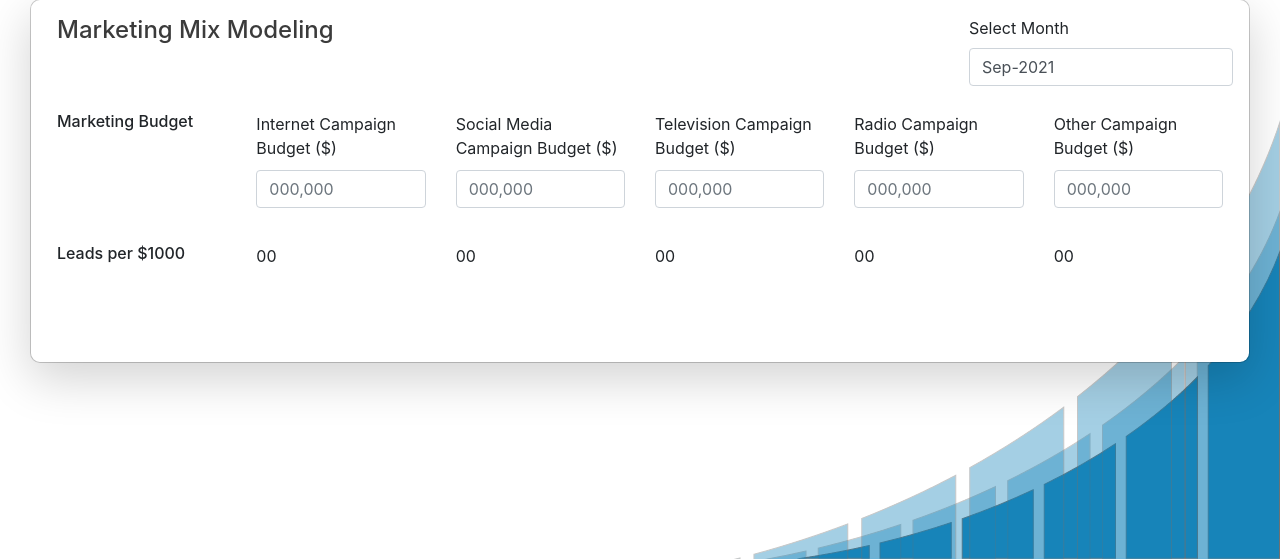
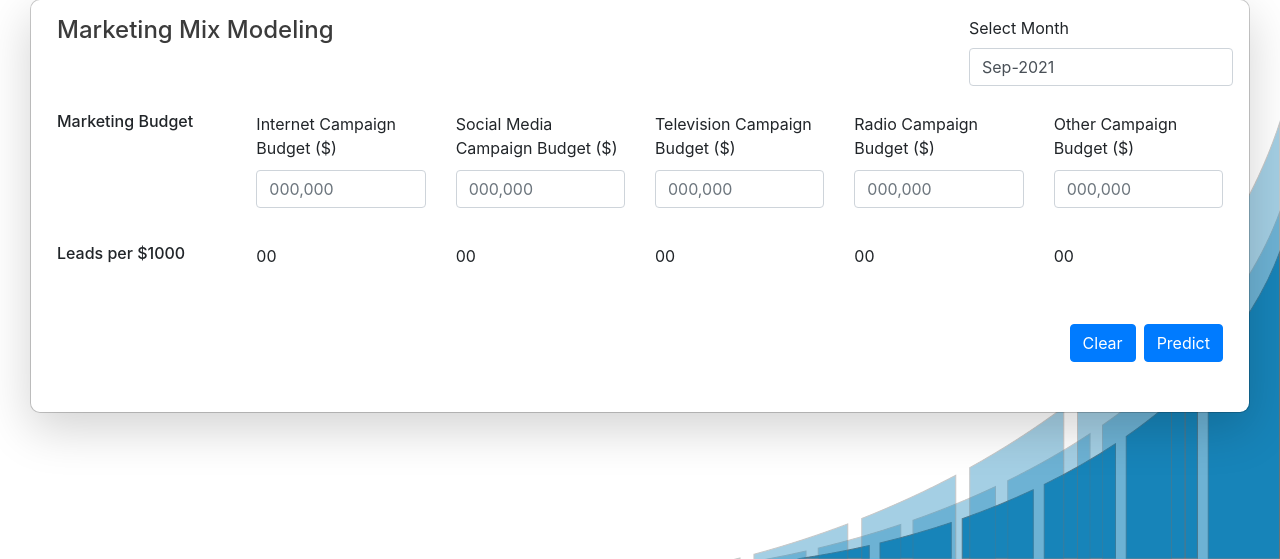
Before and after one commit to Praveen76/VisionetMMM, a Flask app: page / in a window 1280 px wide. Shown: the part 241-800 px from the top of the page. Run offline with Flask 2, Linux system fonts and the light colour scheme; parts of the project's set-up code (start-up, migrations or seed data) failed here and were passed over; some libraries are stand-ins or nearby versions.

Commit message:
Update Index.html

```diff
--- a/templates/Index.html
+++ b/templates/Index.html
@@ -210,6 +210,14 @@
               <!-- PopUP Data -->
 
             </div>
+            <div class="col-md-4" style="padding-top:0.75rem;">
+              <button type="button" class="btn btn-primary float-right predict"
+                onClick="javascript:validateNumbers();">Predict</button>
+              <!-- <button type="button" class="btn btn-primary float-right" onClick="myFunction();javascript:sumInputs();">Predict</button> -->
+              <button type="button" id="clear-btn" class="btn btn-primary float-right mr-2"
+                onClick="resetField();">Clear</button>
+<!--               <button type="button" class="btn btn-primary float-right mr-2">Return to Dashboard</button> -->
+            </div>
           </div>
 
         </div>
```
